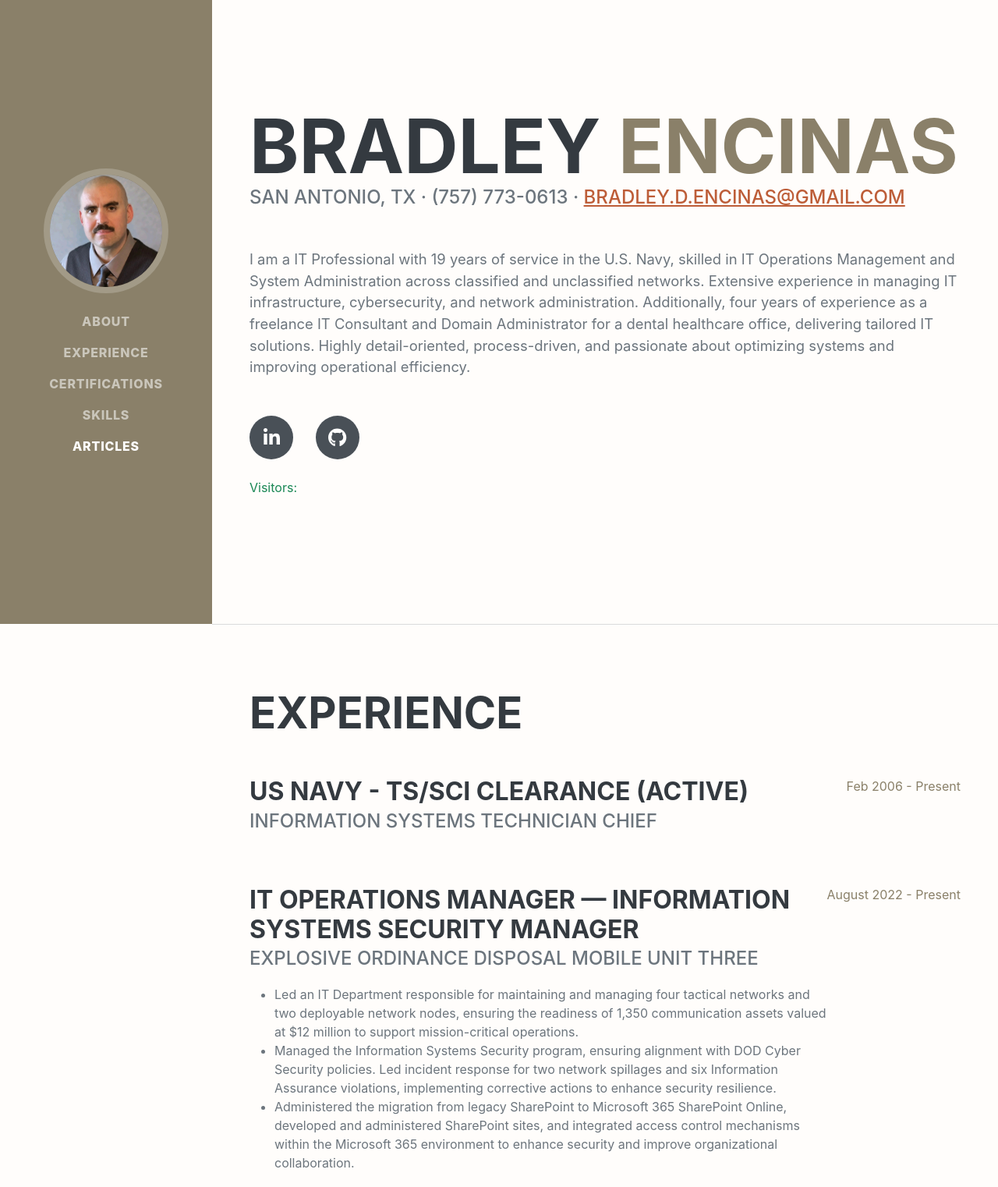
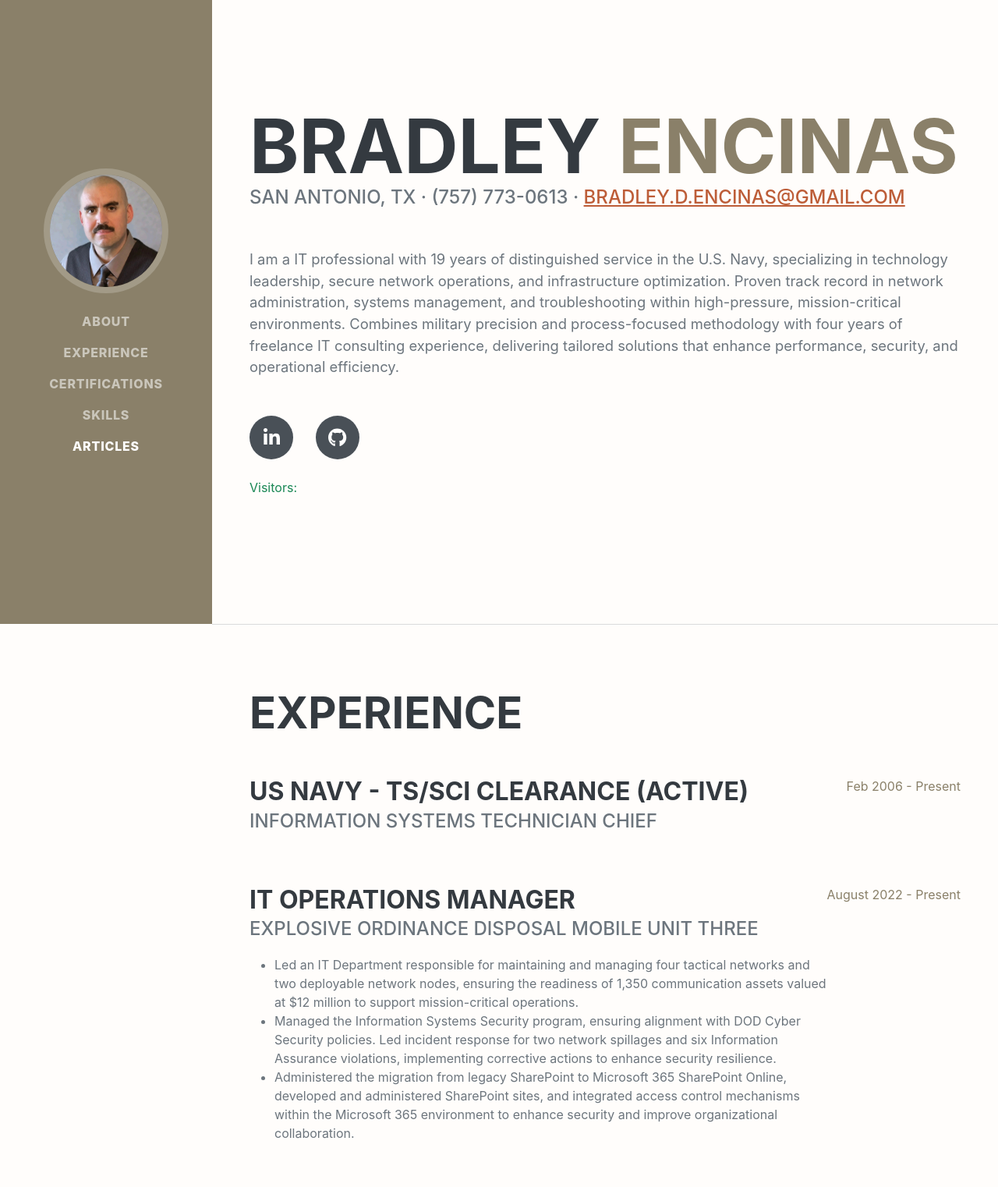
Before and after one commit to bradleyencinas/CRC, a plain HTML site: page website-html/index.html in a window 1280 px wide. Shown: the top 1522 px of the page at 78% size. Drawn offline with nearby package versions, Linux system fonts and the light colour scheme; no server answers; a web font is replaced by a local one.

Commit message:
website EXP revise

```diff
--- a/website-html/index.html
+++ b/website-html/index.html
@@ -46,11 +46,13 @@
                         San Antonio, TX · (757) 773-0613 ·
                         <a href="mailto:bradley.d.encinas@gmail.com">bradley.d.encinas@gmail.com</a>
                     </div>
-                    <p class="lead mb-5">I am a IT Professional with 19 years of service in the U.S. Navy, skilled in IT Operations Management
-                        and System Administration across classified and unclassified networks. Extensive experience in managing IT infrastructure,
-                        cybersecurity, and network administration. Additionally, four years of experience as a freelance IT Consultant and Domain
-                        Administrator for a dental healthcare office, delivering tailored IT solutions. Highly detail-oriented, process-driven,
-                        and passionate about optimizing systems and improving operational efficiency.</p>
+                    <p class="lead mb-5">I am a IT professional with 19 years of distinguished service in the U.S. Navy, specializing in technology
+                    leadership, secure network operations, and infrastructure optimization. Proven track record in network
+                    administration, systems management, and troubleshooting within high-pressure, mission-critical
+                    environments. Combines military precision and process-focused methodology with four years of freelance
+                    IT consulting experience, delivering tailored solutions that enhance performance, security, and
+                    operational efficiency.
+</p>
                     <div class="social-icons">
                         <a class="social-icon" href="https://www.linkedin.com/in/bradleyencinas"><i class="fab fa-linkedin-in"></i></a>
                         <a class="social-icon" href="https://github.com/bradleyencinas"><i class="fab fa-github"></i></a>
@@ -83,7 +85,7 @@
                     </div>
                     <div class="d-flex flex-column flex-md-row justify-content-between mb-5">
                         <div class="flex-grow-1">
-                            <h3 class="mb-0">IT Operations Manager — Information Systems Security Manager</h3>
+                            <h3 class="mb-0">IT Operations Manager</h3>
                             <div class="subheading mb-3">Explosive Ordinance Disposal Mobile Unit Three</div>
                             <ul>
                                 <li>Led an IT Department responsible for maintaining and managing four tactical networks and two deployable
@@ -101,7 +103,7 @@
                     </div>
                     <div class="d-flex flex-column flex-md-row justify-content-between mb-5">
                         <div class="flex-grow-1">
-                            <h3 class="mb-0">Lead Cyber Warfare Trainer</h3>
+                            <h3 class="mb-0">Senior Cyber Trainer</h3>
                             <div class="subheading mb-3">Afloat Training Group San Diego</div>
                             <ul>
                                 <li>Led a team of 12 senior Cyber Assessors through 34 certification events for 19 Pacific Fleet ships, ensuring 100%
@@ -116,7 +118,7 @@
                     </div>
                     <div class="d-flex flex-column flex-md-row justify-content-between mb-5">
                         <div class="flex-grow-1">
-                            <h3 class="mb-0">Lead System Administrator</h3>
+                            <h3 class="mb-0">Senior System Administrator</h3>
                             <div class="subheading mb-3">USS Rafael Peralta (DDG-115)</div>
                             <ul>
                                 <li>Led a team of 14 System Administrators in the operation, security, and maintenance of a private cloud
@@ -153,7 +155,7 @@
                     </div>
                     <div class="d-flex flex-column flex-md-row justify-content-between mb-5">
                         <div class="flex-grow-1">
-                            <h3 class="mb-0">Tactical IT Communicator</h3>
+                            <h3 class="mb-0">IT Communications Supervisor</h3>
                             <div class="subheading mb-3">Beachmaster Unit One</div>
                             <ul>
                                 <li>Led a 5-man Craft Landing Zone team in executing 45 beach launches and recoveries of 300 USMC vehicles and 650
@@ -169,7 +171,7 @@
                     </div>
                     <div class="d-flex flex-column flex-md-row justify-content-between mb-5">
                         <div class="flex-grow-1">
-                            <h3 class="mb-0">Information Assurance Officer</h3>
+                            <h3 class="mb-0">Help Desk Technician</h3>
                             <div class="subheading mb-3">Expeditionary Combat Readiness Center</div>
                             <ul>
                                 <li>Provided helpdesk and technical support for 75 end users across 70 workstations and 3 multi-function printers,
```
